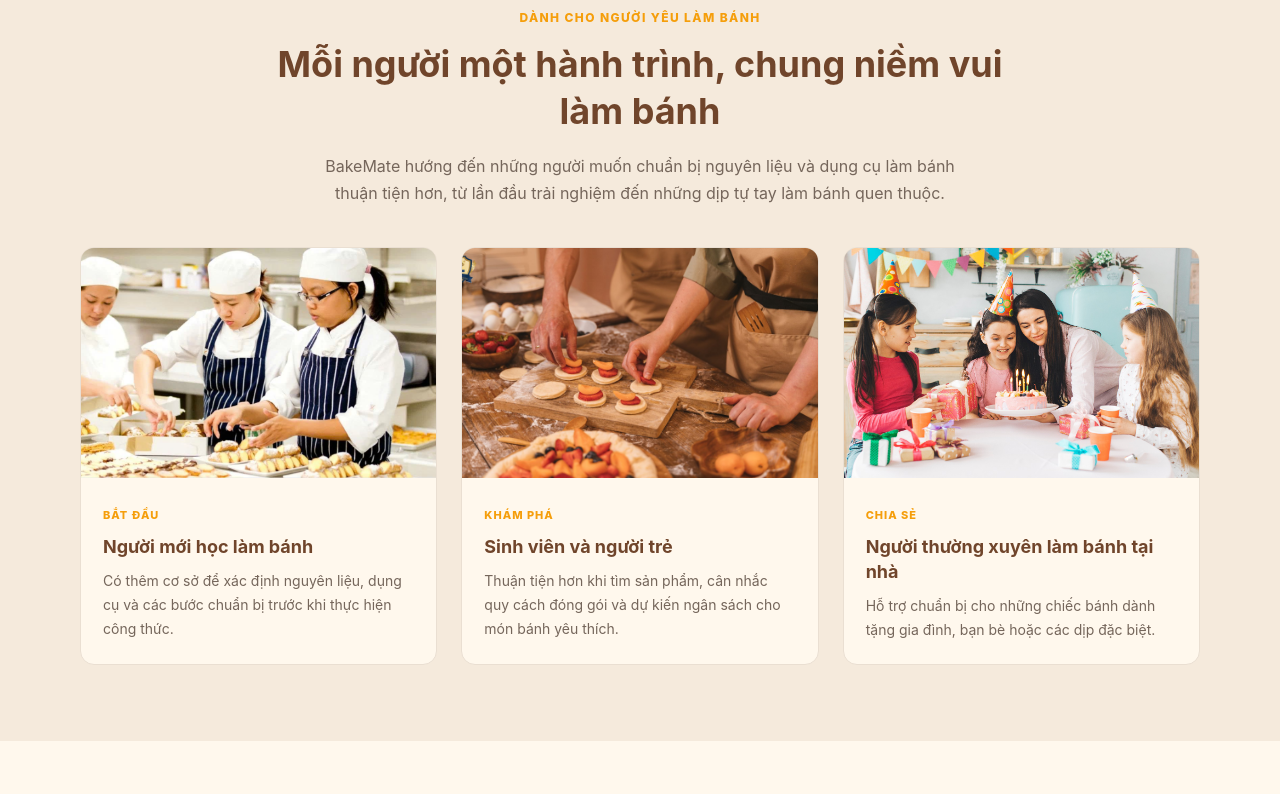
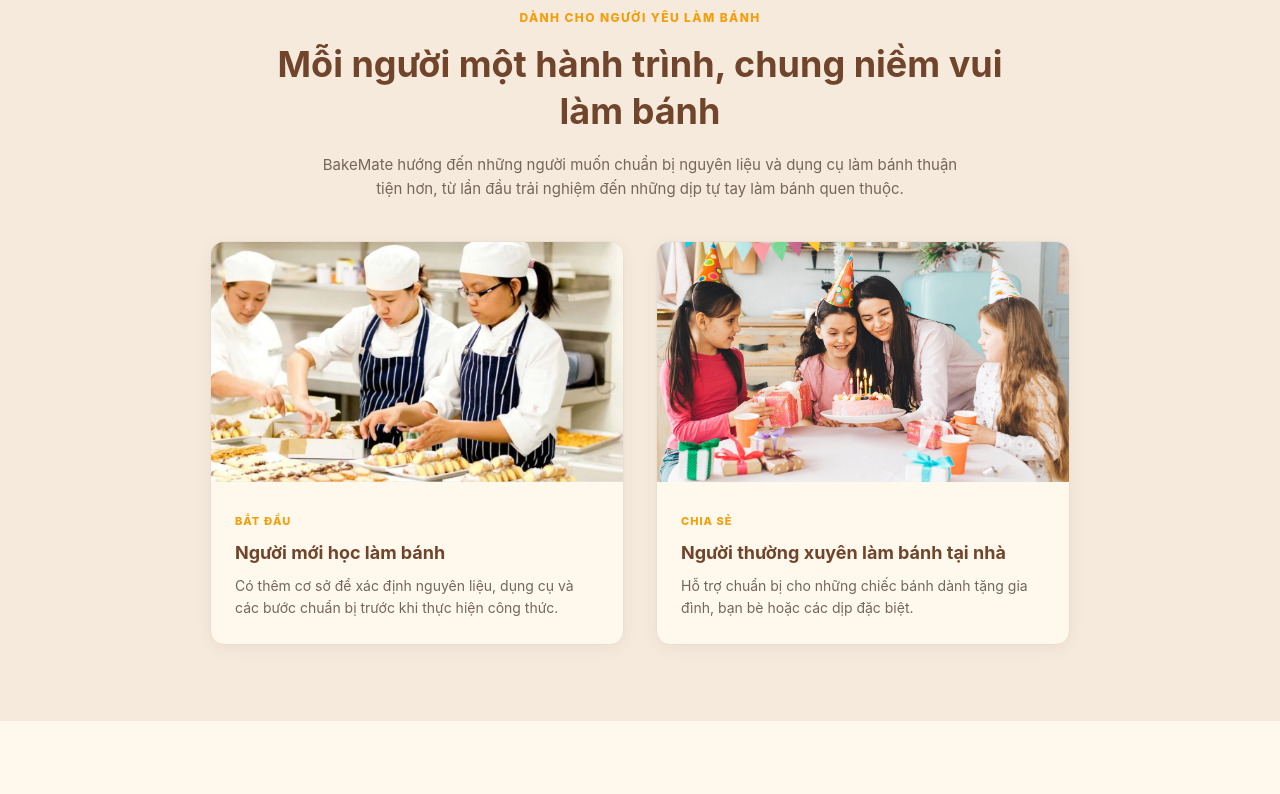
Before and after one commit to baovacai-beep/ecommerce-cosmetics-project-Nhom3, a plain HTML site: page about.html in a window 1280 px wide. Shown: the part 1920-2714 px from the top of the page. Drawn offline with Linux system fonts and the light colour scheme.

Commit message:
feat: cập nhật trang giới thiệu

```diff
--- a/about.html
+++ b/about.html
@@ -134,37 +134,48 @@
     </section>
 
     <!-- 4. KHÁCH HÀNG MỤC TIÊU -->
+    <!-- KHÁCH HÀNG MỤC TIÊU -->
     <section class="about-section about-audience" aria-labelledby="about-audience-title">
       <div class="about-section__heading">
         <span class="about-eyebrow">Dành cho người yêu làm bánh</span>
-        <h2 id="about-audience-title">Mỗi người một hành trình, chung niềm vui làm bánh</h2>
+        <h2 id="about-audience-title">
+          Mỗi người một hành trình, chung niềm vui làm bánh
+        </h2>
         <p>
-          BakeMate hướng đến những người muốn chuẩn bị nguyên liệu và dụng cụ làm bánh thuận tiện hơn, từ lần đầu trải nghiệm đến những dịp tự tay làm bánh quen thuộc.
+          BakeMate hướng đến những người muốn chuẩn bị nguyên liệu và
+          dụng cụ làm bánh thuận tiện hơn, từ lần đầu trải nghiệm đến
+          những dịp tự tay làm bánh quen thuộc.
         </p>
       </div>
+
       <div class="about-audience__grid">
+        <!-- Khối 1: Người mới học làm bánh -->
         <article class="about-audience-card">
-          <img src="images/about-beginner.jpg" alt="Chuẩn bị nguyên liệu cho người mới học làm bánh" loading="lazy">
+          <img src="images/about-beginner.jpg"
+               alt="Chuẩn bị nguyên liệu cho người mới học làm bánh"
+               loading="lazy">
           <div class="about-audience-card__body">
             <span class="about-audience-card__label">Bắt đầu</span>
             <h3>Người mới học làm bánh</h3>
-            <p>Có thêm cơ sở để xác định nguyên liệu, dụng cụ và các bước chuẩn bị trước khi thực hiện công thức.</p>
+            <p>
+              Có thêm cơ sở để xác định nguyên liệu, dụng cụ và các
+              bước chuẩn bị trước khi thực hiện công thức.
+            </p>
           </div>
         </article>
+
+        <!-- Khối 2: Người thường xuyên làm bánh tại nhà -->
         <article class="about-audience-card">
-          <img src="images/about-young-bakers.jpg" alt="Nguyên liệu và dụng cụ cho hoạt động làm bánh tại nhà" loading="lazy">
-          <div class="about-audience-card__body">
-            <span class="about-audience-card__label">Khám phá</span>
-            <h3>Sinh viên và người trẻ</h3>
-            <p>Thuận tiện hơn khi tìm sản phẩm, cân nhắc quy cách đóng gói và dự kiến ngân sách cho món bánh yêu thích.</p>
-          </div>
-        </article>
-        <article class="about-audience-card">
-          <img src="images/about-sharing-cakes.jpg" alt="Những chiếc bánh tự làm dành cho người thân và bạn bè" loading="lazy">
+          <img src="images/about-sharing-cakes.jpg"
+               alt="Những chiếc bánh tự làm dành cho người thân và bạn bè"
+               loading="lazy">
           <div class="about-audience-card__body">
             <span class="about-audience-card__label">Chia sẻ</span>
             <h3>Người thường xuyên làm bánh tại nhà</h3>
-            <p>Hỗ trợ chuẩn bị cho những chiếc bánh dành tặng gia đình, bạn bè hoặc các dịp đặc biệt.</p>
+            <p>
+              Hỗ trợ chuẩn bị cho những chiếc bánh dành tặng gia đình,
+              bạn bè hoặc các dịp đặc biệt.
+            </p>
           </div>
         </article>
       </div>
--- a/css/style.css
+++ b/css/style.css
@@ -1342,8 +1342,10 @@ img {
 }
 
 /* 4. KHÁCH HÀNG MỤC TIÊU (AUDIENCE) */
+/* 4. KHÁCH HÀNG MỤC TIÊU (AUDIENCE) */
 .about-audience {
   background: #f5eadc;
+  padding: 76px 24px;
 }
 
 .about-section__heading {
@@ -1355,39 +1357,52 @@ img {
 .about-section__heading > p {
   max-width: 660px;
   margin: 0 auto;
-  color: var(--about-muted);
-}
-
+  color: var(--about-muted, #75665b);
+  font-size: 15px;
+  line-height: 1.6;
+}
+
+/* Lưới hiển thị 2 cột cân đối, căn giữa màn hình */
 .about-audience__grid {
   display: grid;
-  grid-template-columns: repeat(3, minmax(0, 1fr));
-  gap: 24px;
-  max-width: 1120px;
+  grid-template-columns: repeat(2, minmax(0, 1fr));
+  gap: 32px;
+  max-width: 860px; /* Khóa chiều rộng vừa vặn, không bị giãn bè ngang */
   margin: 0 auto;
 }
 
 .about-audience-card {
   min-width: 0;
   overflow: hidden;
-  border: 1px solid var(--about-border);
+  border: 1px solid var(--about-border, #eadfd2);
   border-radius: 14px;
-  background: var(--about-bg);
-  transition: transform 0.25s ease, box-shadow 0.25s ease;
+  background: var(--about-bg, #fff8ed);
+  box-shadow: 0 4px 16px rgba(112, 69, 43, 0.06);
+  transition: transform 0.25s ease, box-shadow 0.25s ease, border-color 0.25s ease;
+}
+
+.about-audience-card:hover {
+  transform: translateY(-4px);
+  box-shadow: 0 10px 24px rgba(112, 69, 43, 0.12);
+  border-color: var(--accent-cta, #f59e0b);
 }
 
 .about-audience-card > img {
-  height: 230px;
+  width: 100%;
+  height: 240px;
+  object-fit: cover;
+  display: block;
   background: #ead9c7;
 }
 
 .about-audience-card__body {
-  padding: 22px;
+  padding: 24px;
 }
 
 .about-audience-card__label {
   display: inline-block;
   margin-bottom: 9px;
-  color: var(--about-accent);
+  color: var(--accent-cta, #f59e0b);
   font-size: 11px;
   font-weight: 800;
   letter-spacing: 1px;
@@ -1396,13 +1411,25 @@ img {
 
 .about-audience-card h3 {
   margin-bottom: 10px;
+  color: var(--primary-color, #70452b);
   font-size: 18px;
+  font-weight: 700;
 }
 
 .about-audience-card p {
   margin-bottom: 0;
-  color: var(--about-muted);
+  color: var(--about-muted, #75665b);
   font-size: 14px;
+  line-height: 1.6;
+}
+
+/* Responsive: Tự động chuyển thành 1 cột trên Mobile/Tablet để không bị ép nhỏ */
+@media (max-width: 768px) {
+  .about-audience__grid {
+    grid-template-columns: 1fr;
+    max-width: 440px;
+    gap: 20px;
+  }
 }
 
 /* 5. QUY TRÌNH (PROCESS) */
```
